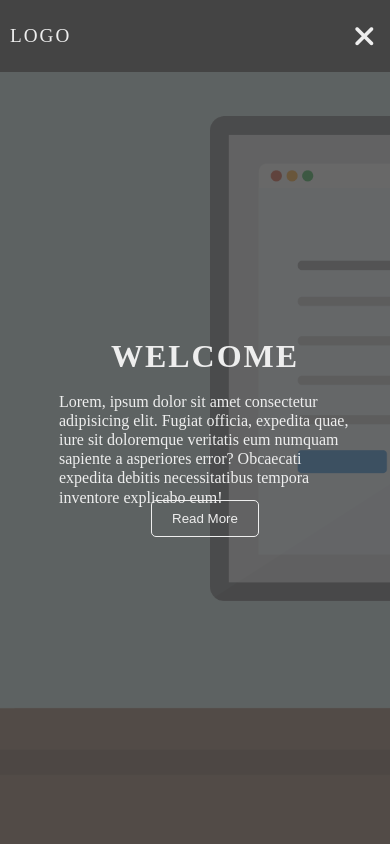
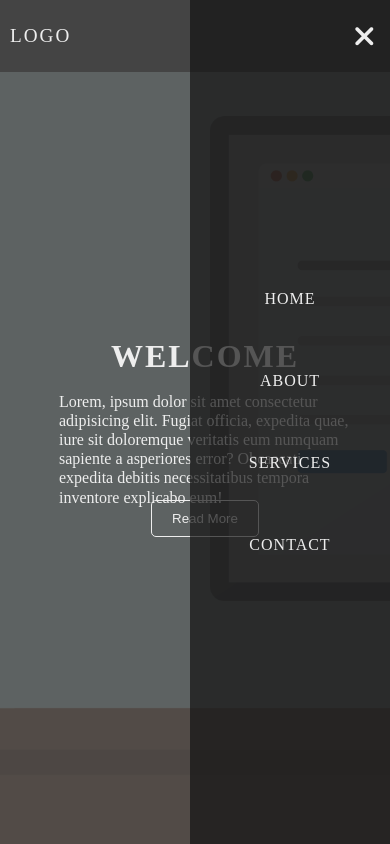
Before and after one commit to lengyangweb/sass-project, a plain HTML site: page index.html in a window 390 px wide. Both pictures are taken after a click on the element 369 px from the left and 35 px from the top of the page. Drawn offline with Linux system fonts and the light colour scheme.

Commit message:
Fixing small navigation on small screen

```diff
--- a/index.html
+++ b/index.html
@@ -43,6 +43,6 @@
         </div>
     </div>
 
-    <script src="main.js"></script>
+    <script src="js/main.js"></script>
 </body>
 </html>
--- /dev/null
+++ b/js/generateSmNav.js
@@ -0,0 +1,3 @@
+
+
+export { generateSmallNav };
--- a/main.js
+++ b/js/main.js
@@ -2,7 +2,7 @@ const navigation = document.querySelector('.navigation');
 const listGroup = document.querySelector('.list-group');
 const hamburger = document.querySelector('.hamburger');
 
-function smallNavigation() {
+function generateSmallNav() {
     let smallNav = document.createElement('ul');
     smallNav.className = "smallNav";
 
@@ -21,15 +21,29 @@ function smallNavigation() {
         </li>
     `;
 
+    return smallNav;
+};
 
+function smallNavigation() {
+    changeClass();
+    const smallNav = generateSmallNav();
+
+    if(window.innerWidth <= 700) {
+        if(!navigation.querySelector('.smallNav')) {
+            navigation.insertBefore(smallNav, hamburger);
+        } else {
+            smallNav.className += "slide-up";
+            navigation.children[2].remove();
+        }
+    }
 }
 
 function changeClass() {
     if(hamburger.firstElementChild.classList.contains('fa-bars')) {
-        return hamburger.firstElementChild.className = "fas fa-times";
+        return  hamburger.firstElementChild.className = "fas fa-times";
     } else {
-        return hamburger.firstElementChild.classList = "fas fa-bars";
+        return hamburger.firstElementChild.className = "fas fa-bars";
     }
 }
 
-hamburger.addEventListener("click", changeClass);
+hamburger.addEventListener("click", smallNavigation);
--- a/scss/_media.scss
+++ b/scss/_media.scss
@@ -3,6 +3,63 @@
 
         .list-group {
             display: none;
+        }
+
+        .smallNav {
+            position: absolute;
+            top: 0;
+            right: 0;
+            z-index: -100;
+            width: 200px;
+            background: rgba(20, 20, 20, .7);
+            height: 100vh;
+            display: flex;
+            flex-direction: column;
+            align-items: center;
+            justify-content: center;
+            animation: slideDown .3s ease-in;
+            overflow-x: hidden;
+
+            li {
+                list-style: none;
+                padding: 2rem;
+
+                a {
+                    color: $font-color;
+                    text-decoration: none;
+                    text-transform: uppercase;
+                    letter-spacing: 1px;
+                    cursor: pointer;
+                    transition: .1s ease-in;
+
+                    &:hover {
+                        opacity: 0.6;
+                    }
+                }
+            }
+
+            .slide-up {
+                animation: slideUp .3s ease-in;
+                display: none;
+            }
+
+            @keyframes slideDown {
+                from {
+                    transform: translateX(150px);
+                }
+                to {
+                    transform: translateX(0);
+                }
+            }
+
+            @keyframes slideUp {
+                from {
+                    transform: translateY(0);
+                }
+                to {
+                    transform: translateY(100%);
+                }
+            }
         }
 
         .hamburger {
--- a/scss/style.scss
+++ b/scss/style.scss
@@ -43,6 +43,10 @@
                 }
             }
         }
+    }
+
+    .smallNav {
+        display: none;
     }
 
     .hamburger {
```
Also changed, not shown: scss/style.css, 1 other file.
